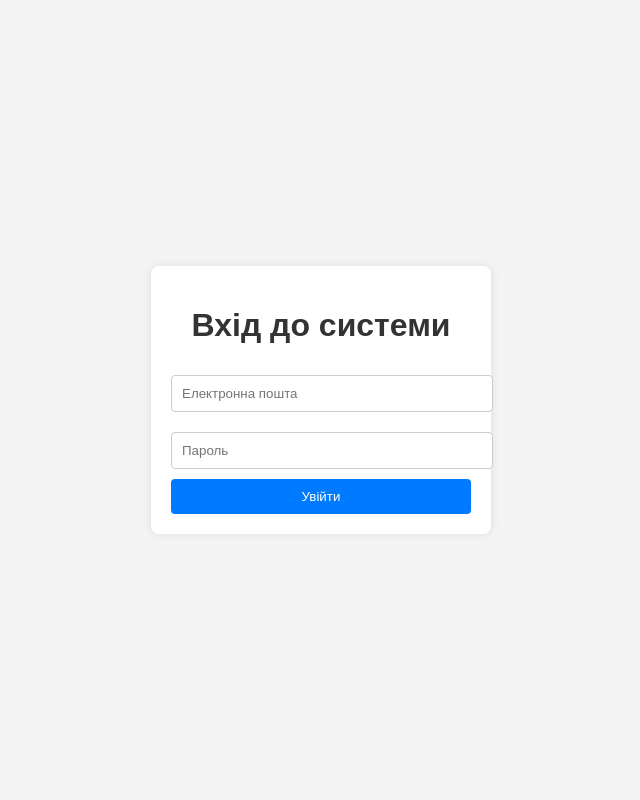
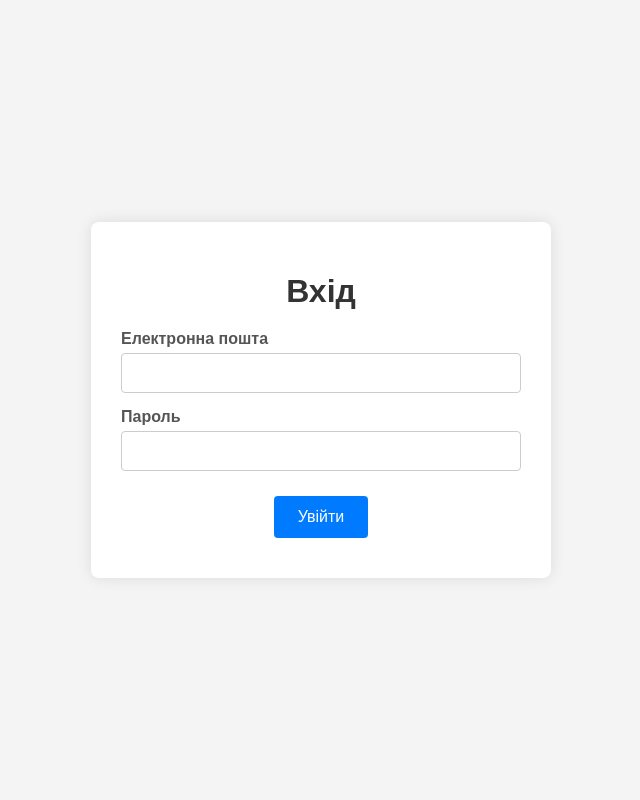
Before and after one commit to DmytroVoronkov/flask-air-commerce, a Flask app: page /login in a window 1280 px wide. Shown: the whole page, without its empty margins (319-959 px from the left). Run offline with Flask 3, Linux system fonts and the light colour scheme.

Commit message:
~ fixed styles in login and view tickets

```diff
--- a/app/templates/login.html
+++ b/app/templates/login.html
@@ -3,64 +3,116 @@
 <head>
     <meta charset="UTF-8">
     <meta name="viewport" content="width=device-width, initial-scale=1.0">
-    <title>Вхід до системи</title>
+    <title>Вхід</title>
     <style>
         body {
             font-family: Arial, sans-serif;
             display: flex;
             justify-content: center;
             align-items: center;
-            height: 100vh;
+            min-height: 100vh;
             margin: 0;
             background-color: #f4f4f4;
         }
-        .login-container {
+        .container {
             background-color: white;
-            padding: 20px;
+            padding: 30px;
             border-radius: 8px;
-            box-shadow: 0 0 10px rgba(0,0,0,0.1);
-            width: 300px;
+            box-shadow: 0 0 15px rgba(0,0,0,0.1);
+            max-width: 400px;
+            width: 100%;
             text-align: center;
         }
         h1 {
             color: #333;
+            margin-bottom: 20px;
         }
-        input {
+        .form-group {
+            margin-bottom: 15px;
+            text-align: left;
+        }
+        label {
+            display: block;
+            margin-bottom: 5px;
+            font-weight: bold;
+            color: #555;
+        }
+        input[type="email"], input[type="password"] {
             width: 100%;
             padding: 10px;
-            margin: 10px 0;
             border: 1px solid #ccc;
             border-radius: 4px;
+            font-size: 16px;
+            box-sizing: border-box; /* Забезпечує, що padding не розтягує поле */
         }
-        button {
-            width: 100%;
-            padding: 10px;
+        input[type="email"]:focus, input[type="password"]:focus {
+            border-color: #007bff;
+            outline: none;
+        }
+        .btn {
+            display: inline-block;
+            padding: 12px 24px;
+            margin: 10px;
+            border: none;
+            border-radius: 4px;
+            text-decoration: none;
+            cursor: pointer;
+            font-size: 16px;
+            transition: background-color 0.3s;
+        }
+        .btn-primary {
             background-color: #007bff;
             color: white;
-            border: none;
-            border-radius: 4px;
-            cursor: pointer;
         }
-        button:hover {
+        .btn-primary:hover {
             background-color: #0056b3;
         }
-        .error {
-            color: red;
-            font-size: 14px;
+        .flash-messages {
+            margin-bottom: 20px;
+        }
+        .flash-message {
+            padding: 10px;
+            margin: 5px 0;
+            border-radius: 4px;
+        }
+        .flash-error {
+            background-color: #f8d7da;
+            color: #721c24;
+            border: 1px solid #f5c6cb;
+        }
+        .flash-success {
+            background-color: #d4edda;
+            color: #155724;
+            border: 1px solid #c3e6cb;
         }
     </style>
 </head>
 <body>
-    <div class="login-container">
-        <h1>Вхід до системи</h1>
+    <div class="container">
+        <h1>Вхід</h1>
+
+        <!-- Повідомлення про помилки -->
+        {% with messages = get_flashed_messages(with_categories=true) %}
+            {% if messages %}
+                <div class="flash-messages">
+                    {% for category, message in messages %}
+                        <div class="flash-message flash-{{ category }}">{{ message }}</div>
+                    {% endfor %}
+                </div>
+            {% endif %}
+        {% endwith %}
+
         <form method="POST" action="{{ url_for('web.login') }}">
-            <input type="email" name="email" placeholder="Електронна пошта" required>
-            <input type="password" name="password" placeholder="Пароль" required>
-            <button type="submit">Увійти</button>
+            <div class="form-group">
+                <label for="email">Електронна пошта</label>
+                <input type="email" id="email" name="email" required>
+            </div>
+            <div class="form-group">
+                <label for="password">Пароль</label>
+                <input type="password" id="password" name="password" required>
+            </div>
+            <button type="submit" class="btn btn-primary">Увійти</button>
         </form>
-        {% if error %}
-            <p class="error">{{ error }}</p>
-        {% endif %}
     </div>
 </body>
 </html>
```
Also changed, not shown: app/templates/tickets/view_tickets.html (+12 -2 lines).
